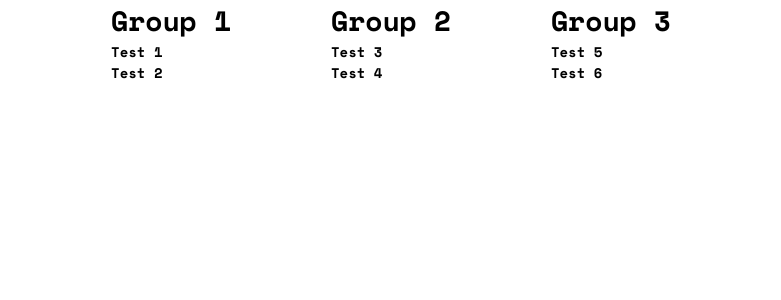
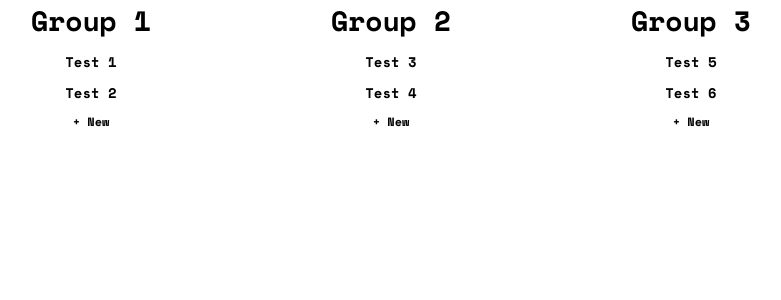
Before and after one commit to SuryaNelakanti/notion-lookalike, a React (Vite) app: page / in a window 1280 px wide. Shown: the top 300 px of the page, without its empty margins (249-1030 px from the left). Built offline with nearby package versions, Linux system fonts and the light colour scheme.

Commit message:
added board group component

```diff
--- /dev/null
+++ b/src/components/board-group/_board-group.scss
@@ -0,0 +1,17 @@
+.group{
+    display: flex;
+    flex-direction: column;
+    align-items: flex-start;
+    width: 200px;
+    gap: 1rem;
+    &__add-note{
+        color: $gray-300;
+        width: 260px;
+        height: 35px;
+        padding: .8rem 1rem 1rem;
+    }
+    &__add-note:hover{
+        background-color: $gray-200;
+        border-radius: 4px;
+    }
+}
--- /dev/null
+++ b/src/components/board-group/board-group.tsx
@@ -0,0 +1,22 @@
+import React from 'react'
+import { GroupNoteType } from '../table/table'
+
+type BoardGroupProps = {
+  group: GroupNoteType
+  groupIndex: number
+  children: any
+}
+
+export const BoardGroup: React.FC<BoardGroupProps> = ({
+  group,
+  groupIndex,
+  children,
+}) => {
+  return (
+    <div className="group header-txt-1 bold-txt" key={groupIndex}>
+      {group.name}
+      {children}
+      <div className="group__add-note body-txt-4">+ New</div>
+    </div>
+  )
+}
--- a/src/components/table/table.tsx
+++ b/src/components/table/table.tsx
@@ -1,4 +1,5 @@
 import React, { useState, useRef } from 'react'
+import { BoardGroup } from '../board-group/board-group'
 import { Note } from '../note/note'
 
 export type GroupNoteType = {
@@ -54,8 +55,7 @@ export const Table: React.FC<TableProps> = ({ groupNotes }) => {
   return (
     <div className="table">
       {groupNotesState.map((group, groupIndex) => (
-        <div className="group-header header-txt-1 bold-txt" key={groupIndex}>
-          {group.name}
+        <BoardGroup group={group} groupIndex={groupIndex}>
           {group.value.map((note, noteIndex) => (
             <Note
               draggingStartHandler={() =>
@@ -70,7 +70,7 @@ export const Table: React.FC<TableProps> = ({ groupNotes }) => {
               note={note}
             />
           ))}
-        </div>
+        </BoardGroup>
       ))}
     </div>
   )
```
